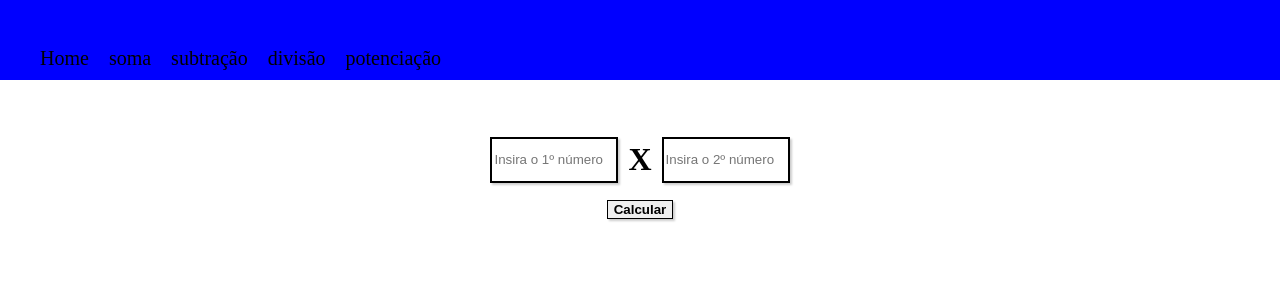
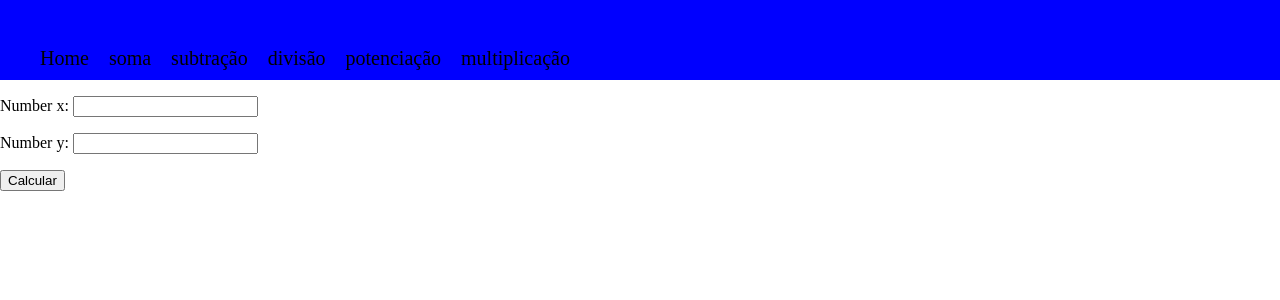
Before and after one commit to MateusO97/Calculadora---Treinamento, a Django app: template multi/templates/multi/Multi.html in a window 1280 px wide. Shown: the top 300 px of the page. Run offline with Django 3.2, Linux system fonts and the light colour scheme; the template is opened without the code that fills it: values that come from a table or form of the project are taken from there, others are empty.

Commit message:
Adição do forms no template

```diff
--- a/multi/templates/multi/Multi.html
+++ b/multi/templates/multi/Multi.html
@@ -16,18 +16,19 @@
                 <a href="#">subtração</a>
                 <a href="#">divisão</a>
                 <a href="#">potenciação</a>
+                <a href="{% url 'multi_multiplication' %}">multiplicação</a>
             </div>
         </div>
         <div class="form">
-            <form>
-                <div class="fields">
+            <form method="POST">
+                {% csrf_token %}
+                {{ form.as_p }}
+                <!--<div class="fields">
                         <input type="text" id="number_x" placeholder="Insira o 1º número">
                         <h1>X</h1>
                         <input type="text" id="number_y" placeholder="Insira o 2º número">
-                </div>
-                <div class="button-submit">
-                    <input type="submit" id="enviar" value="Calcular">
-                </div>
+                </div>-->
+                <input type="submit" id="enviar" value="Calcular">
             </form>
         </div>
     </div>
```
